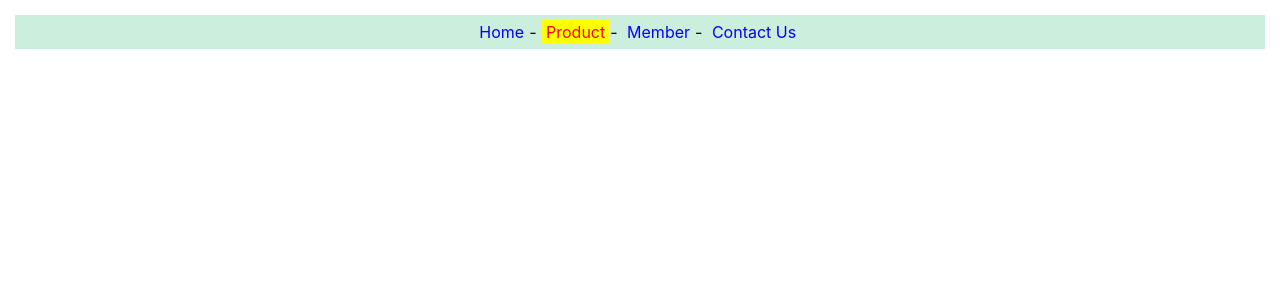
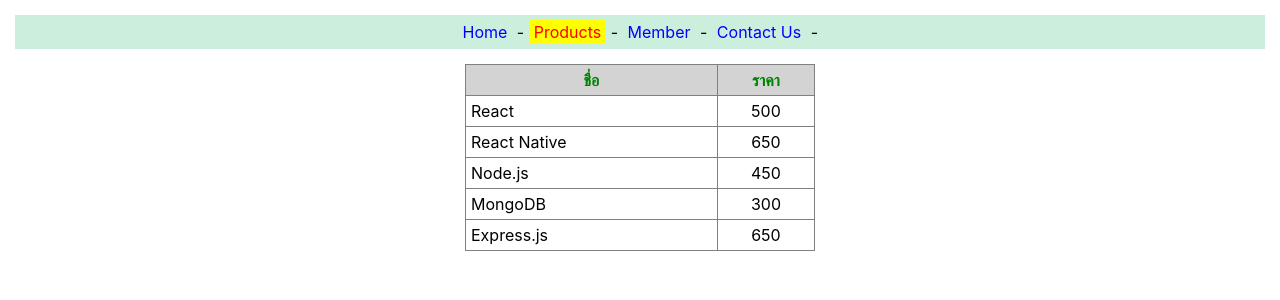
Before and after one commit to Iben-arch/app1, a React (Create React App) app: page /products in a window 1280 px wide. Shown: the top 300 px of the page. Built offline with nearby package versions, Linux system fonts and the light colour scheme.

Commit message:
add router3

```diff
--- a/src/App.js
+++ b/src/App.js
@@ -1,7 +1,7 @@
 import React from 'react';
-import Router2 from './router2';
+import Router3 from './router3';
 
 
 export default function App() {
-    return <Router2/>
+    return <Router3/>
 }
--- /dev/null
+++ b/src/home.js
@@ -0,0 +1,13 @@
+import React from "react";
+
+export default function Home(){
+    return(
+        <p style={{textAlign:'center'}}>
+            <h3>ยินดีต้อนรับสู่ React Store</h3>
+            รายชื่อ<a href="/products">สินค้า</a> ที่เรามีจำหน่าย
+            <br/>
+            แต่ท่านต้องเป็น<a href="/member">สมาชิก</a> จึงจะสั่งซื้อได้<br/>
+            หากมีข้อสงสัย กรุณา <a href="/contact">ติดต่อเรา</a>
+        </p>
+    )
+}
--- /dev/null
+++ b/src/member.js
@@ -0,0 +1,7 @@
+import React from "react";
+
+export default function Member(){
+    return(
+        <div style={{textAlign:'center'}}>Member Page</div>
+    )
+}
--- /dev/null
+++ b/src/products.css
@@ -0,0 +1,15 @@
+table{
+    width: 350px;
+    border-collapse: collapse;
+    margin: auto
+}
+th{
+    background-color: lightgray;
+    color: green;
+}
+th, td{
+    padding: 5px;
+}
+td:nth-child(2){
+    text-align: center;
+}
--- /dev/null
+++ b/src/products.js
@@ -0,0 +1,24 @@
+import React, { Component } from "react";
+import './products.css'
+
+export default class Products extends Component{
+    data = [
+        ['React', 500],
+        ['React Native', 650],
+        ['Node.js', 450],
+        ['MongoDB', 300],
+        ['Express.js', 650]
+    ]
+    render(){
+        return(
+            <table border="1">
+                <tr><th>ชื่อ</th><th>ราคา</th></tr>
+                {
+                    this.data.map(d => {
+                        return <tr><td>{d[0]}</td><td>{d[1]}</td></tr>
+                    })
+                }
+            </table>
+        )
+    }
+}
--- a/src/router3.js
+++ b/src/router3.js
@@ -9,7 +9,7 @@
 export default function Router3(){
     return(
         <BrowserRouter>
-        <Nav className="nav">
+        <nav className="nav">
             <NavLink to='/' className={({isActive}) => isActive?"active_menu":"menu"} style={({isActive}) => {
                 return{
                     fontWeight: isActive ? "bold" : ""
@@ -18,8 +18,14 @@
             <NavLink to='/products' className={({isActive}) => isActive?"active_menu":"menu"}>Products</NavLink> -&nbsp;
             <NavLink to='/member' className={({isActive}) => isActive?"active_menu":"menu"}>Member</NavLink> -&nbsp;
             <NavLink to='/contact' className={({isActive}) => isActive?"active_menu":"menu"}>Contact Us</NavLink> -&nbsp;
-        </Nav>
-
+        </nav>
+        <Routes style={{margin: '20px'}}>
+            <Route path="/" element={<Home/>}/>
+            <Route path="/products" element={<Products/>}/>
+            <Route path="/member" Component={Member}/>
+            <Route path="/contact" element={<div style={{textAlign: 'center'}}>Contact Page</div>}/>
+            <Route path="/*" element={<div style={{textAlign: 'center'}}>Error 404 Not Found</div>}/>
+        </Routes>
         </BrowserRouter>
     )
 }
```
